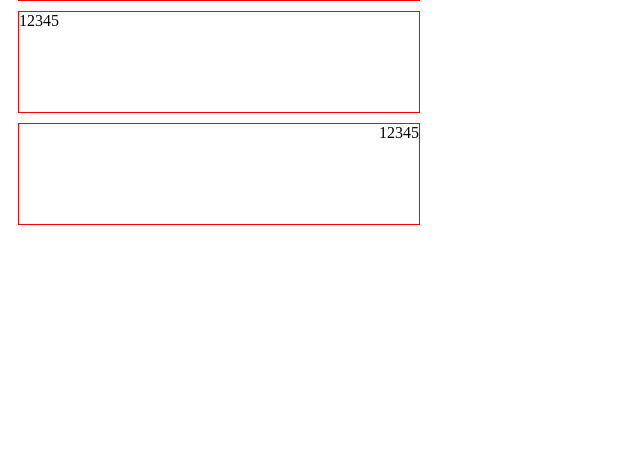
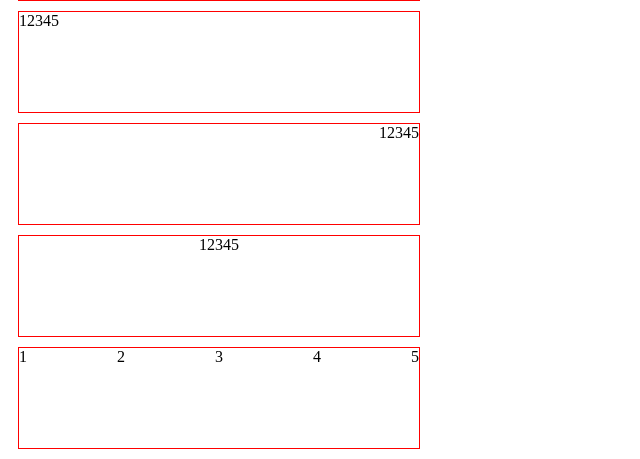
Before and after one commit to Ivan26ru/artemLearn, a PHP site: page /flex.html in a window 1280 px wide. Shown: the part 1567-2026 px from the top of the page, without its empty margins (0-640 px from the left). Before the commit the page ends 1792 px from the top, so only its background shows below. Run offline with PHP 8.4, Linux system fonts and the light colour scheme.

Commit message:
элементы в центре контейнера и элементы которые распределяются равномерно по контейнеру по линии

```diff
--- a/front/flex.html
+++ b/front/flex.html
@@ -137,6 +137,24 @@
         <div>5</div>
     </div>
 </div>
+<div class="flex-container">
+    <div class="justify-content__flex-center">
+        <div>1</div>
+        <div>2</div>
+        <div>3</div>
+        <div>4</div>
+        <div>5</div>
+    </div>
+</div>
+<div class="flex-container">
+    <div class="justify-content__space-between">
+        <div>1</div>
+        <div>2</div>
+        <div>3</div>
+        <div>4</div>
+        <div>5</div>
+    </div>
+</div>
 
 </body>
 </html>
--- a/front/flexstyle.css
+++ b/front/flexstyle.css
@@ -218,3 +218,11 @@
     display: flex;
     justify-content: flex-end;
 }
+.justify-content__flex-center{
+    display: flex;
+    justify-content: center;
+}
+.justify-content__space-between{
+    display: flex;
+    justify-content: space-between;
+}
```
